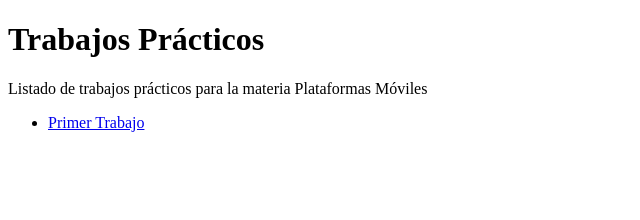
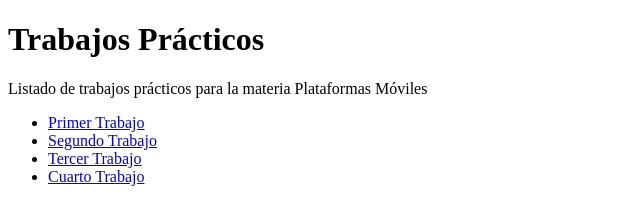
Before and after one commit to 94mjr/plataformas-moviles-entregas, a plain HTML site: page index.html in a window 1280 px wide. Shown: the whole page, without its empty margins (0-640 px from the left). Drawn offline with Linux system fonts and the light colour scheme.

Commit message:
Update index.html

```diff
--- a/index.html
+++ b/index.html
@@ -7,7 +7,10 @@
      <h1>Trabajos Prácticos</h1>
      <p>Listado de trabajos prácticos para la materia Plataformas Móviles</p>
      <ul>
-       <li><a href="tp-1/">Primer Trabajo</a></li>
+       <li><a href="../plataformas-moviles-entregas/tp1.html">Primer Trabajo</a></li>
+        <li><a href="../plataformas-moviles-entregas/tp2.html">Segundo Trabajo</a></li>
+        <li><a href="../plataformas-moviles-entregas/tp3.html">Tercer Trabajo</a></li>
+        <li><a href="../plataformas-moviles-entregas/tp4.html">Cuarto Trabajo</a></li>
      </ul>
    </body>
 </html>
```
